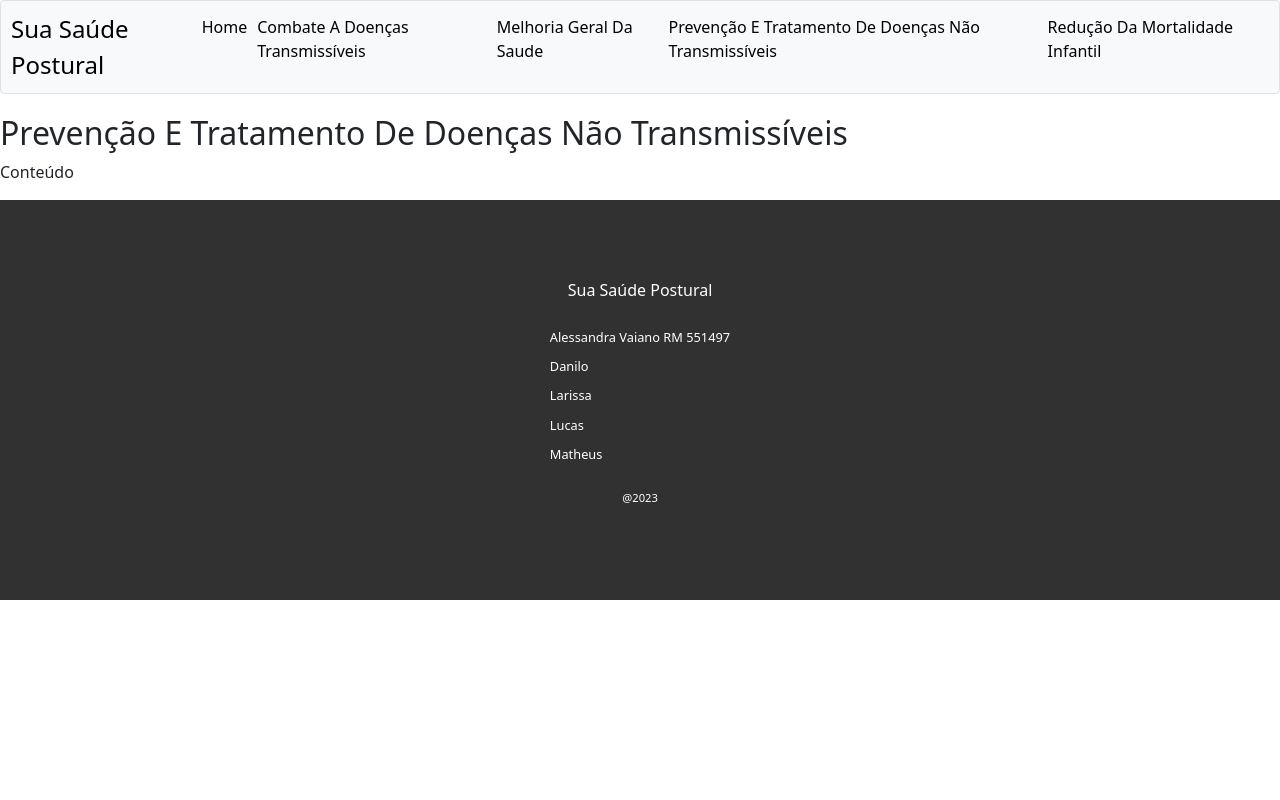
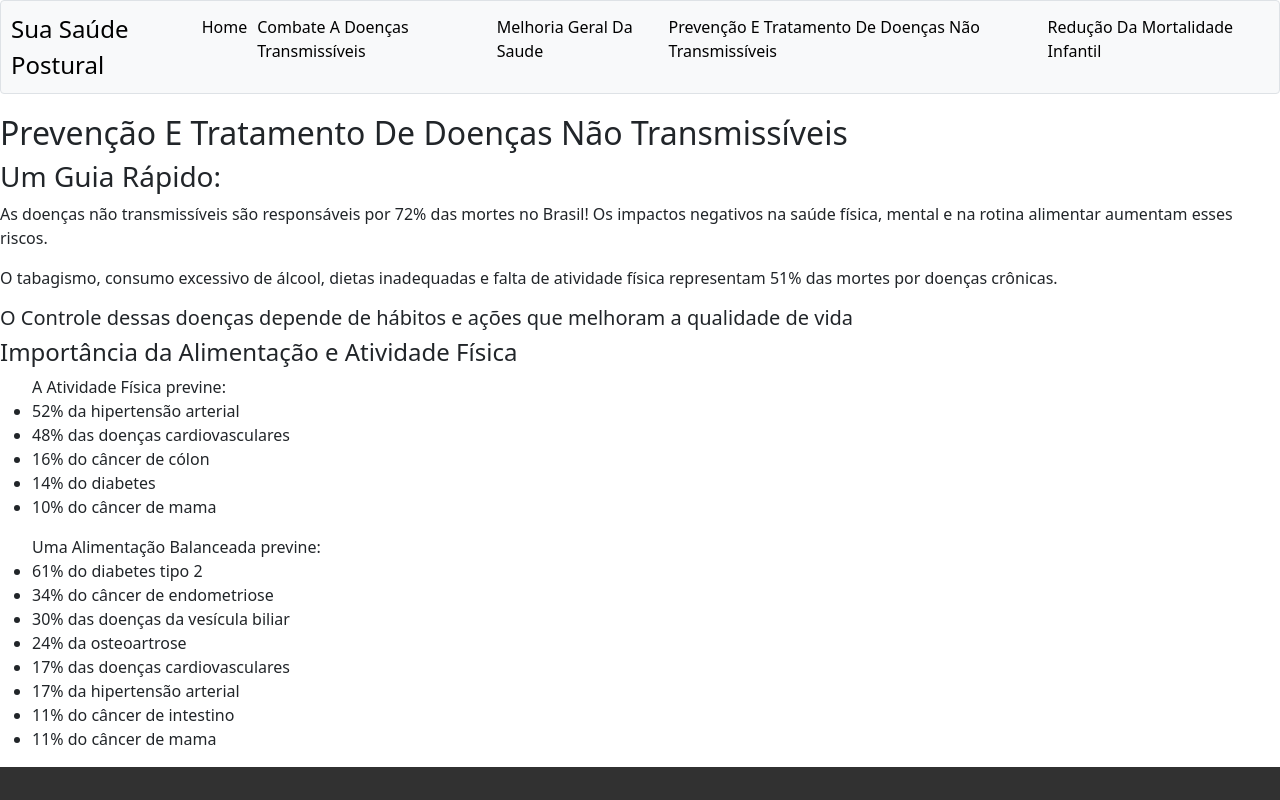
Before and after one commit to Grupo-FiapOn/Global_Solutions2, a React (Create React App) app: page /PrevencaoETratamentoDeDoencasNaoTransmissiveis in a window 1280 px wide. Shown: the top 800 px of the page. Built offline with nearby package versions, Linux system fonts and the light colour scheme.

Commit message:
conteudo doencas nao transmissiveis

```diff
--- a/src/components/PrevencaoETratamentoDeDoencasNaoTransmissiveis.js
+++ b/src/components/PrevencaoETratamentoDeDoencasNaoTransmissiveis.js
@@ -6,7 +6,36 @@ function PrevencaoETratamentoDeDoencasNaoTransmissiveis(){
     return(
         <div id="PrevencaoETratamentoDeDoencasNaoTransmissiveis">
             <h2>Prevenção E Tratamento De Doenças Não Transmissíveis</h2>
-            <p>Conteúdo</p>
+            <h3> Um Guia Rápido:</h3>
+            <p>As doenças não transmissíveis são responsáveis por 72% das mortes no Brasil!
+            Os impactos negativos na saúde física, mental e na rotina alimentar aumentam esses riscos.</p>
+
+            <p>O tabagismo, consumo excessivo de álcool, dietas inadequadas e falta de atividade física
+            representam 51% das mortes por doenças crônicas.</p>
+
+            <h5>O Controle dessas doenças depende de hábitos e ações que melhoram a qualidade de vida</h5>
+
+           <p>
+            <h4>Importância da Alimentação e Atividade Física</h4>
+
+            <ul>A Atividade Física previne:
+                <li> 52% da hipertensão arterial</li>
+                <li> 48% das doenças cardiovasculares</li>
+                <li> 16% do câncer de cólon</li>
+                <li> 14% do diabetes</li>
+                <li> 10% do câncer de mama</li>
+            </ul>
+            <ul>Uma Alimentação Balanceada previne:
+                <li> 61% do diabetes tipo 2</li>
+                <li> 34% do câncer de endometriose</li>
+                <li> 30% das doenças da vesícula biliar</li>
+                <li> 24% da osteoartrose</li>
+                <li> 17% das doenças cardiovasculares</li>
+                <li> 17% da hipertensão arterial</li>
+                <li> 11% do câncer de intestino</li>
+                <li> 11% do câncer de mama</li>
+            </ul>
+            </p>
             {/*para inserir a imagem:
             <img src={nomedaimagem} alt='descrição da imagem' />
             obs: a imagem precisa estar dentro da pasta imagens*/}
--- /dev/null
+++ b/src/index.css
@@ -0,0 +1,6 @@
+*{
+    background-color: blueviolet;
+
+
+
+}
```
